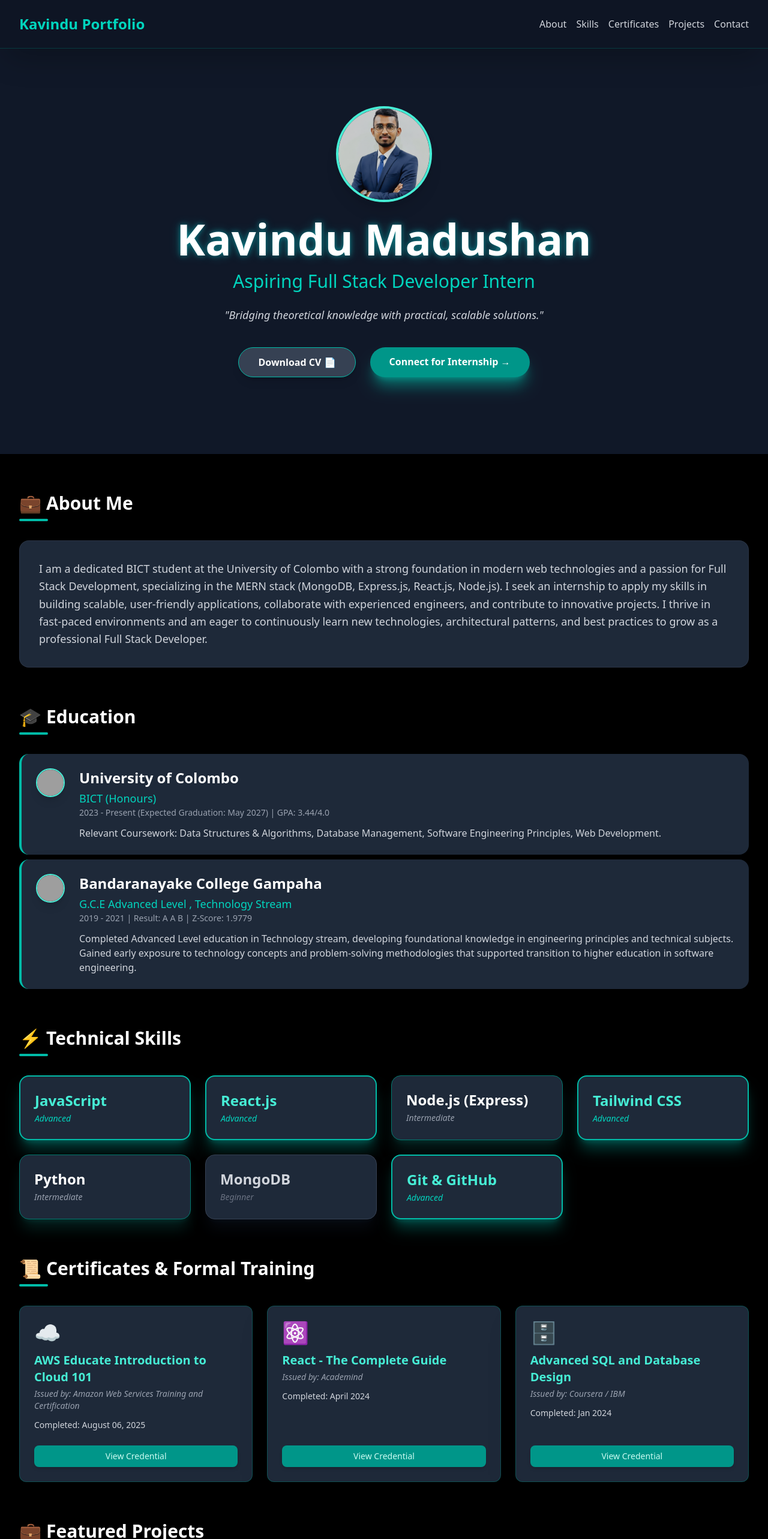
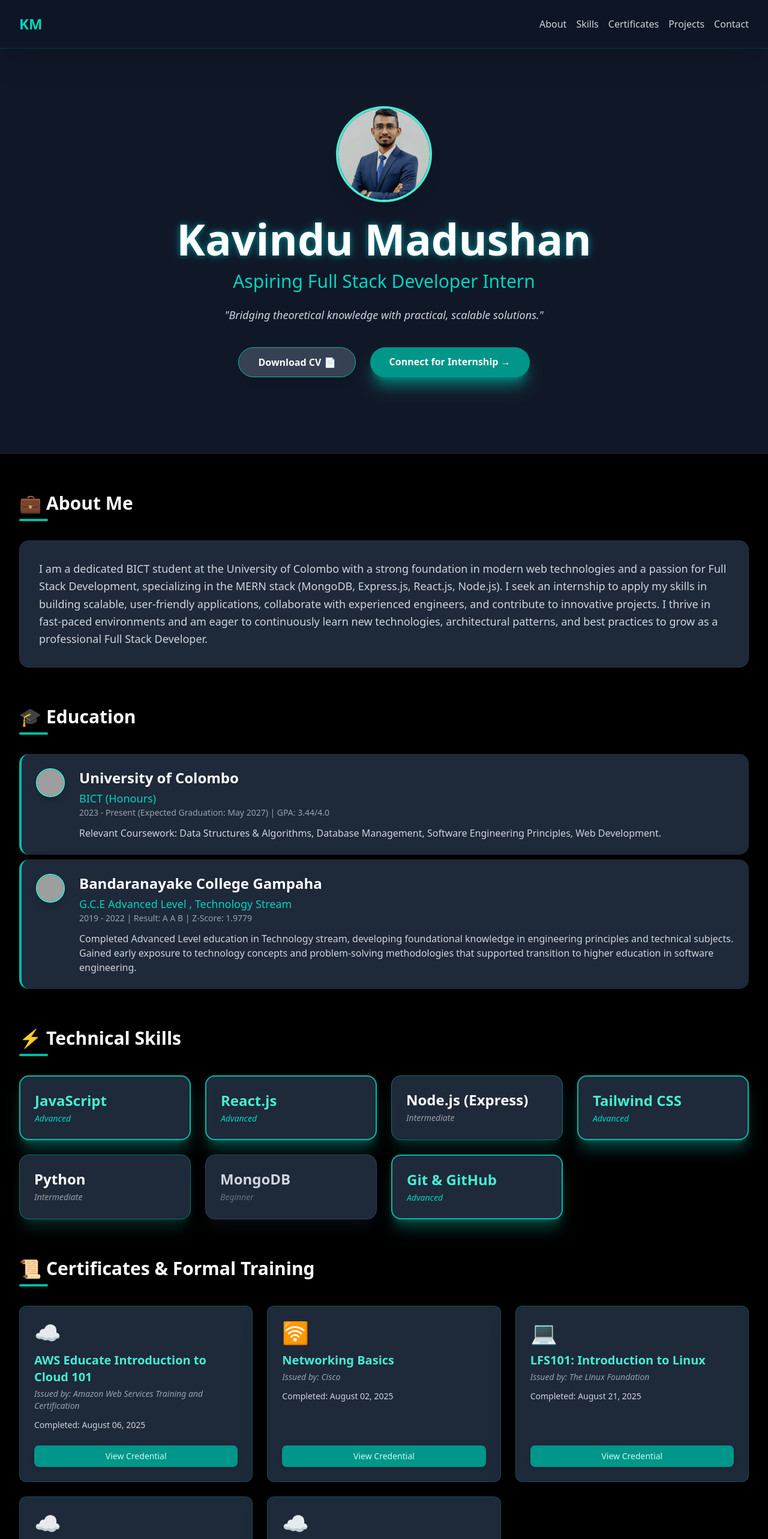
Before and after one commit to MadushanLSKK/my-portfolio-site, a React (Vite) app: page / in a window 1280 px wide. Shown: the top 2566 px of the page at 60% size. Built offline with nearby package versions, Linux system fonts and the light colour scheme; grey boxes are pictures that could not be loaded.

Commit message:
did some updates

```diff
--- a/index.html
+++ b/index.html
@@ -5,7 +5,7 @@
     <link rel="icon" type="image/svg+xml" href="/vite.svg" />
     <meta name="viewport" content="width=device-width, initial-scale=1.0" />
     <link href="/src/style.css" rel="stylesheet">
-    <title>portfolio</title>
+    <title>Kavindu Madushan</title>
   </head>
   <body>
     <div id="root"></div>
--- a/src/components/Header.jsx
+++ b/src/components/Header.jsx
@@ -1,7 +1,7 @@
 const Header = ({ name }) => (
     <header className="py-6 shadow-2xl bg-gray-900/90 backdrop-blur-sm sticky top-0 z-10 border-b border-teal-800/50">
         <div className="max-w-7xl mx-auto px-4 sm:px-6 lg:px-8 flex justify-between items-center">
-            <h1 className="text-2xl font-extrabold text-teal-400"><a href="#hero"> {name.split(' ')[0]} Portfolio</a></h1>
+            <h1 className="text-2xl font-extrabold text-teal-400"><a href="#hero">KM</a></h1>
             <nav className="flex items-center">
                 <a href="#about" className="text-gray-300 hover:text-teal-400 transition ml-4">About</a>
                 <a href="#skills" className="text-gray-300 hover:text-teal-400 transition ml-4">Skills</a>
--- a/src/pages/MainView.jsx
+++ b/src/pages/MainView.jsx
@@ -26,8 +26,10 @@ const portfolioData = {
 
   certificates: [
     { name: "AWS Educate Introduction to Cloud 101", issuer: " Amazon Web Services Training and Certification", date: "August 06, 2025", link: "https://www.credly.com/badges/fd1d4fe8-8181-4af7-9806-4179a2a07f0e/linked_in_profile", icon: "☁️" },
-    { name: "React - The Complete Guide", issuer: "Academind", date: "April 2024", link: "https://mock-certificate-link-2.com", icon: "⚛️" },
-    { name: "Advanced SQL and Database Design", issuer: "Coursera / IBM", date: "Jan 2024", link: "https://mock-certificate-link-3.com", icon: "🗄️" }
+    { name: "Networking Basics", issuer: "Cisco", date: "August 02, 2025", link: "https://www.credly.com/badges/66dcd5a6-2f95-4156-b4c9-8aa0380374d5/linked_in_profile", icon: "🛜" },
+    { name: "LFS101: Introduction to Linux", issuer: "The Linux Foundation", date: "August 21, 2025", link: "https://www.credly.com/badges/2396d585-b1b5-47b7-b756-f82f01a3d825/linked_in_profile", icon: "💻" },
+    { name: "Oracle Cloud Infrastructure 2025 Certified Foundations Associate", issuer: "Oracle", date: "July 28, 2027", link: "https://catalog-education.oracle.com/ords/certview/sharebadge?id=382FF5CD7BD576140DC0AC8E636378555466E869B0AA7D2C95E1528157393AE0", icon: "☁️" },
+    { name: " Programming in Python - 1. Python for Beginners", issuer: " Open Learning Platform - UoM", date: "Dec 2024", link: "https://open.uom.lk/lms/mod/customcert/verify_certificate.php", icon: "☁️" },
   ],
   projects: [
     { title: "Task Manager Pro (MERN Stack)", description: "A full-stack application allowing users to create, organize, and track personal and team tasks. Features real-time updates and user authentication.", technologies: ["React", "Express", "MongoDB", "Redux"], liveLink: "https://taskmanagerpro.netlify.app", githubLink: "https://github.com/alex-dev/task-manager-pro" },
--- a/src/sections/AboutSection.jsx
+++ b/src/sections/AboutSection.jsx
@@ -43,7 +43,7 @@ const AboutSection = ({ about }) => (
                 <div>
                     <h3 className="text-2xl font-bold text-white mb-1">Bandaranayake College Gampaha</h3>
                     <p className="text-lg text-teal-400 font-medium">G.C.E Advanced Level , Technology Stream</p>
-                    <p className="text-sm text-gray-400 mb-3">2019 - 2021 | Result: A A B | Z-Score: 1.9779</p>
+                    <p className="text-sm text-gray-400 mb-3">2019 - 2022 | Result: A A B | Z-Score: 1.9779</p>
                     <p className="text-gray-300">Completed Advanced Level education in Technology stream, developing foundational knowledge in engineering principles and technical subjects. Gained early exposure to technology concepts and problem-solving methodologies that supported transition to higher education in software engineering.</p>
                 </div>
 
```
